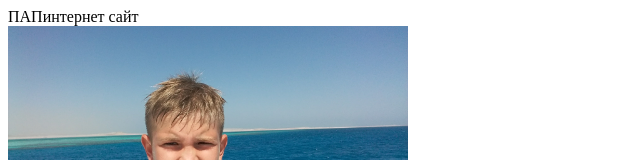
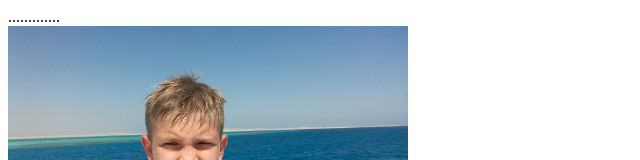
Before and after one commit to KostyaDranchuk/KostyaDranchuk, a plain HTML site: page index.html in a window 1280 px wide. Shown: the top 160 px of the page, without its empty margins (0-640 px from the left). Drawn offline with Linux system fonts and the light colour scheme.

Commit message:
Update index.html

```diff
--- a/index.html
+++ b/index.html
@@ -2,7 +2,8 @@
 <html>
 <body>
 <div>
-  ПАПинтернет сайт
+  .............
+
   </div>
   <div>
 <img src="20170915_130649.jpg" alt="Smiley face" high=200 width=400/>
```
